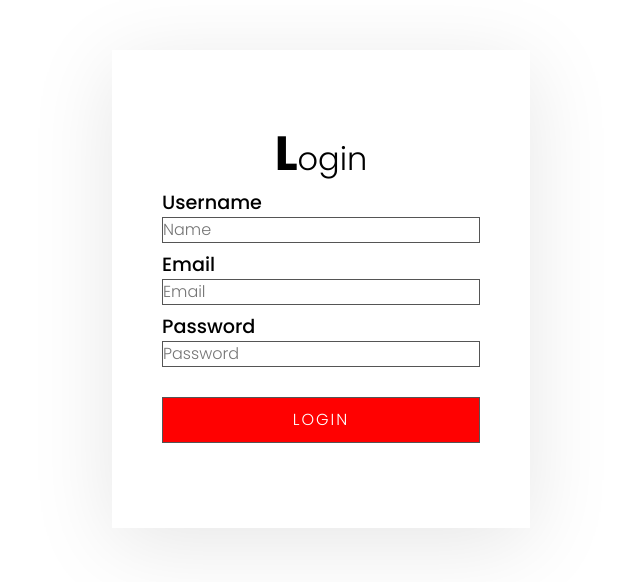
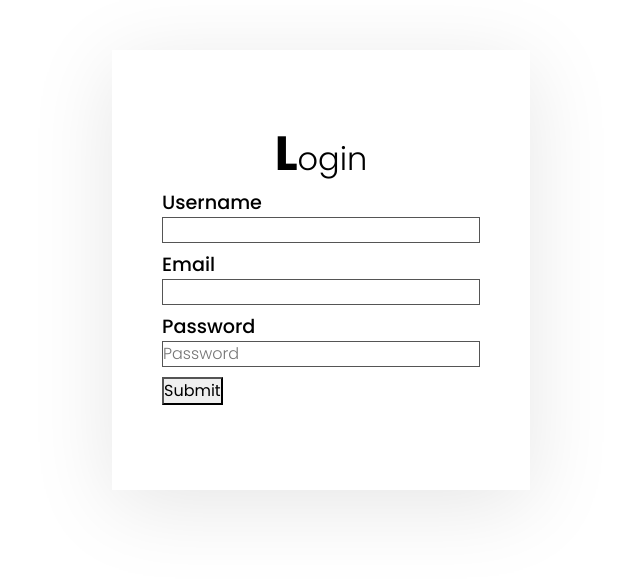
Before and after one commit to subhan300/covid-tracking-application, a React (Create React App) app: page /login in a window 1280 px wide. Shown: the top 582 px of the page, without its empty margins (319-959 px from the left). Built offline with nearby package versions, Linux system fonts and the light colour scheme.

Commit message:
login signup api updated

```diff
--- a/src/pages/covid-form/Covid_form.js
+++ b/src/pages/covid-form/Covid_form.js
@@ -44,6 +44,8 @@ const SignupValidation = Yup.object().shape({
 
 
 const Covid_form = () => {
+  let token=localStorage.getItem("token")
+ console.log(token)
     return (
     <div className="container mt-3">
         <div className="row">
@@ -66,8 +68,6 @@ const Covid_form = () => {
                 >
                     {
                         ({ errors, touched, ...formik }) =>
-                      {
-                          console.log(formik.values)
                         (
                             <div>
                                 <h1 className="my-4 font-weight-bold .display-4" >Covid Form</h1>
@@ -132,7 +132,7 @@ const Covid_form = () => {
                                 </Form>
                             </div>
                         )
-                      }
+
                     }
                 </Formik>
             </div>
--- a/src/pages/registration/Login.js
+++ b/src/pages/registration/Login.js
@@ -1,38 +1,65 @@
 import React,{useState} from 'react'
 import "./Login.css"
+import {Formik, Form} from "formik"
 function Login() {
-    let [username,setUserName]=useState("");
-    let[password,setPassword]=useState("");
-    let[email,setEmail]=useState("")
+    let [token,setToken]=useState("");
 
 
 
-    const submit=async(e)=>{
-        e.preventDefault();
-        const data={username,password,email}
-        // console.log("data",data)
 
 
+
+    return (
+      <div className="login_container">
+         <div class="Login">
+            <div class="title">
+            <h2  class="titleText"><span>L</span>ogin</h2>
+            </div>
+            <Formik
+       initialValues={{ email: '', password: '' ,username:''}}
+       validate={values => {
+         const errors = {};
+         if (!values.email) {
+           errors.email = 'Required';
+         } else if (
+           !/^[A-Z0-9._%+-]+@[A-Z0-9.-]+\.[A-Z]{2,}$/i.test(values.email)
+         ) {
+           errors.email = 'Invalid email address';
+         }
+         else if(!values.username){
+           errors.username="Required"
+         }
+         else if(!values.password){
+          errors.password="Required"
+        }
+         return errors;
+       }}
+
+       onSubmit={(values, { setSubmitting }) => {
+         setTimeout(async() => {
+        console.log(values,"values singup")
+        alert(JSON.stringify(values))
         await   fetch(`https://covid-tracker-app-19.herokuapp.com/covid/token/`, {
           headers: {
               "Content-Type": "application/json",
 
             },
        method: "POST",
-         body:JSON.stringify(data),
+
+
+            body:JSON.stringify(values),
+          })
+
+            .then(async(res)=>{
+
+              const response=await res.json()
+              setToken(response.token)
+              localStorage.setItem("token",token);
 
 
 
-       })
-
-         .then(async(res)=>{
-                     //  setUserCredentials(details)
 
 
-                     console.log("poimt")
-                     const response =await res.json();
-                     console.log(response)
-                    //   history.push("/covid_form")
 
                         }
 
@@ -40,32 +67,66 @@ function Login() {
 
              .catch((error) => {
 
-                     console.log(error.message,"bottt error")
+                        console.log(error.message)
           });
-    }
-    return (
-      <div className="login_container">
-         <div class="Login">
-            <div class="title">
-            <h2  class="titleText"><span>L</span>ogin</h2>
+           setSubmitting(false);
+         }, 400);
+       }}
+     >
+       {({
+         values,
+         errors,
+         touched,
+         handleChange,
+         handleBlur,
+         handleSubmit,
+         isSubmitting,
+         /* and other goodies */
+       }) => (
+         <form onSubmit={handleSubmit}>
+<div class="inputBox">
+           <h4>Username</h4>
+           <input type="text" name="username"
+             onChange={handleChange}
+             onBlur={handleBlur}
+             value={values.username}
+
+
+
+           ></input>
+            {errors.username && touched.username && errors.username}
            </div>
            <div class="inputBox">
-            <h4>Username</h4>
-            <input type="text" value={username}  placeholder="Name" onChange={(e)=>{setUserName(e.target.value)}}></input>
-            </div>
-
-            <div class="inputBox">
            <h4>Email</h4>
-           <input type="email" value={email}  placeholder="Email" onChange={(e)=>{setEmail(e.target.value)}}></input>
+           <input required type="email" name="email"
+               onChange={handleChange}
+               onBlur={handleBlur}
+               value={values.email}
+           ></input>
+             {errors.email && touched.email && errors.email}
            </div>
            <div class="inputBox">
            <h4>Password</h4>
-            <input type="password" value={password}  placeholder="Password" onChange={(e)=>{setPassword(e.target.value)}}></input>
+           <input
+             type="password"
+             name="password"
+             onChange={handleChange}
+             onBlur={handleBlur}
+             value={values.password}
+         type="password" placeholder="Password" ></input>
+         {errors.password && touched.password && errors.password}
            </div>
            <div class="inputBox">
-            <input type="submit" onClick={submit} value="Login"></input>
+           <button type="submit"  disabled={isSubmitting}>
+             Submit
+           </button>
+           {/* <input type="submit" onClick={submit} value="Sign Up"></input> */}
 
            </div>
+
+</form>)}
+</Formik>
+
 
          </div>
         </div>
--- a/src/pages/registration/Signup.js
+++ b/src/pages/registration/Signup.js
@@ -4,35 +4,13 @@ import "./Signup.css"
 
 import {Formik, Form} from "formik"
 
-import * as Yup from 'yup'
-const SignupValidation = Yup.object().shape({
-
-  FirstName: Yup.string()
-  .max(50, 'must be 50 characters or less' )
-  .required('Required'),
-
-
-})
-
-
-
-
 
 
 
 function Signup() {
-    let [username,setUserName]=useState("");
-    let[password,setPassword]=useState("")
-    let[email,setEmail]=useState("")
+
     const history = useHistory();
-    // console.log(userame)
-   const submit=async(e)=>{
-      //  e.preventDefault();
-      //  const data={email,username,password}
-      //  console.log("data",data)
 
-
-   }
     return (
       <div className="signup_container">
         <div class="SignUp">
@@ -55,9 +33,9 @@ function Signup() {
          else if(!values.userNAME){
            errors.userNAME="Required"
          }
-        //  else if(!values.password){
-        //   errors.password="Required"
-        // }
+         else if(!values.password){
+          errors.password="Required"
+        }
          return errors;
        }}
 
```
Lines whose indentation alone changed are shown as unchanged.
